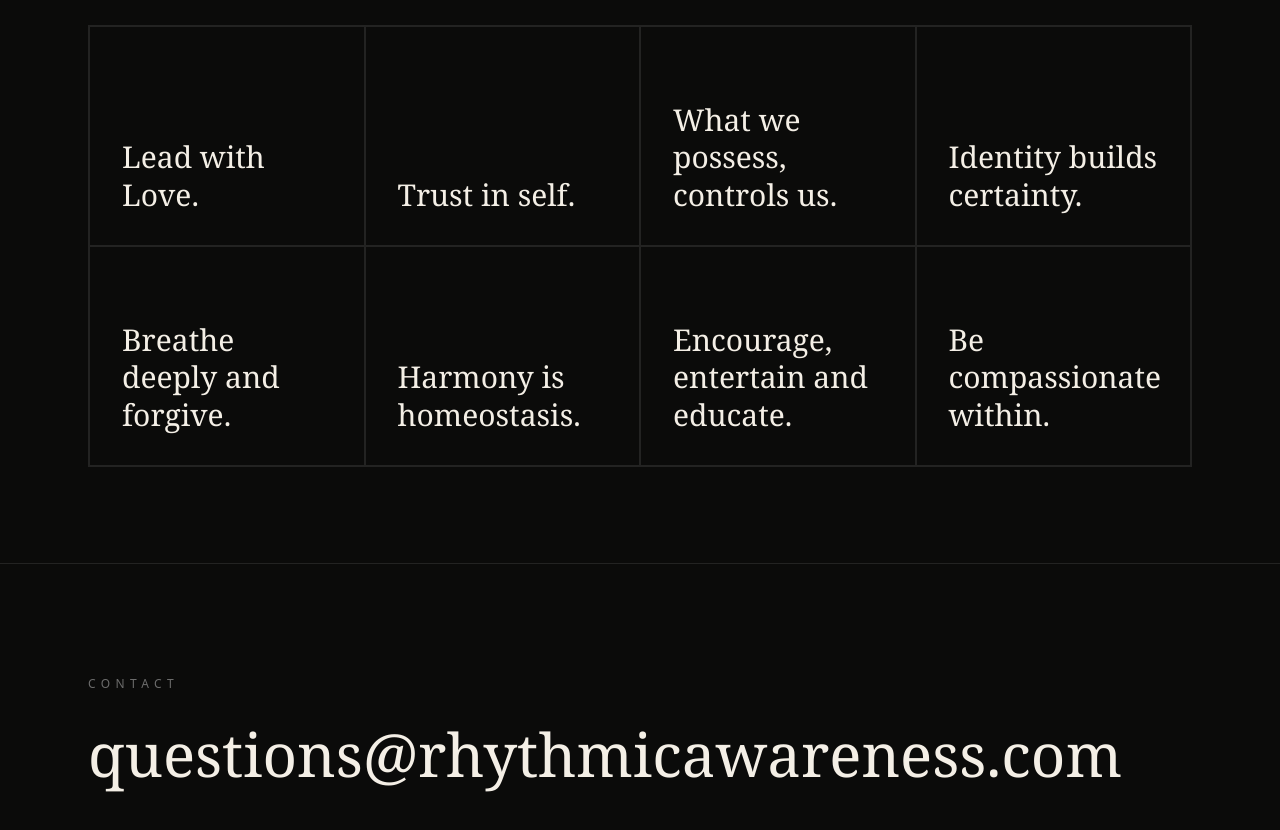
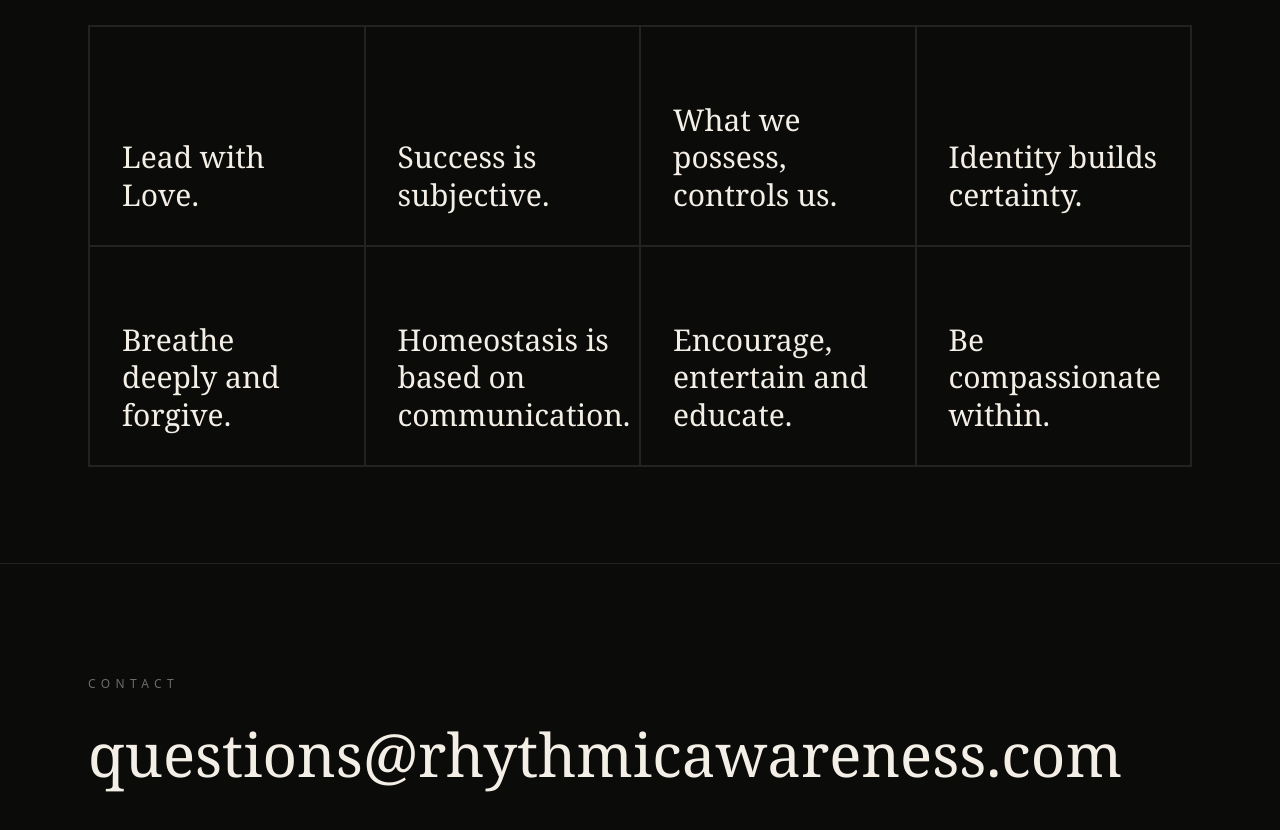
Before and after one commit to rhythmic-awareness/rhythmic-awareness, a React (Vite) app: page / in a window 1280 px wide. Shown: the part 3880-4710 px from the top of the page. Built offline with nearby package versions, Linux system fonts and the light colour scheme.

Commit message:
Update App.jsx

```diff
--- a/src/App.jsx
+++ b/src/App.jsx
@@ -39,11 +39,11 @@ export default function RhythmicAwarenessLandingPage() {
 
   const cards = [
     "Lead with Love.",
-    "Trust in self.",
+    "Success is subjective.",
     "What we possess, controls us.",
     "Identity builds certainty.",
     "Breathe deeply and forgive.",
-    "Harmony is homeostasis.",
+    "Homeostasis is based on communication.",
     "Encourage, entertain and educate.",
     "Be compassionate within.",
   ];
```
